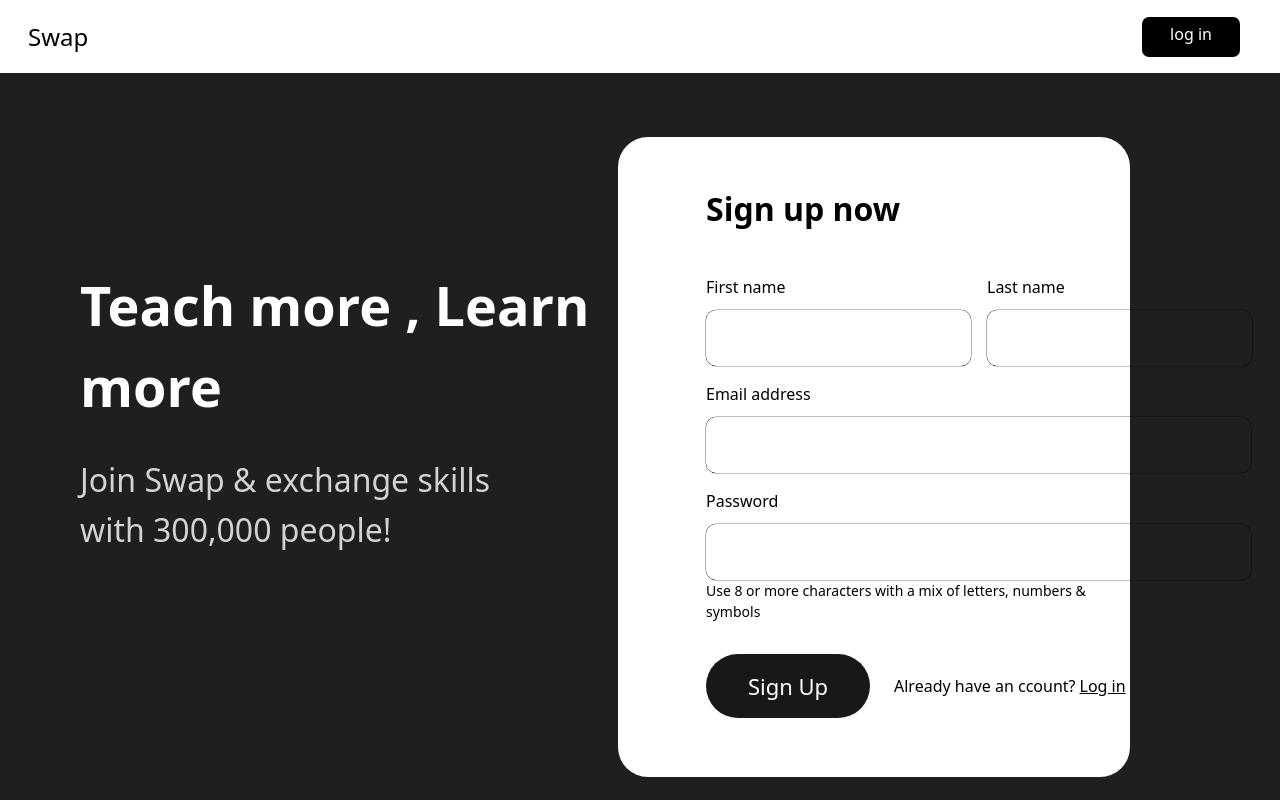
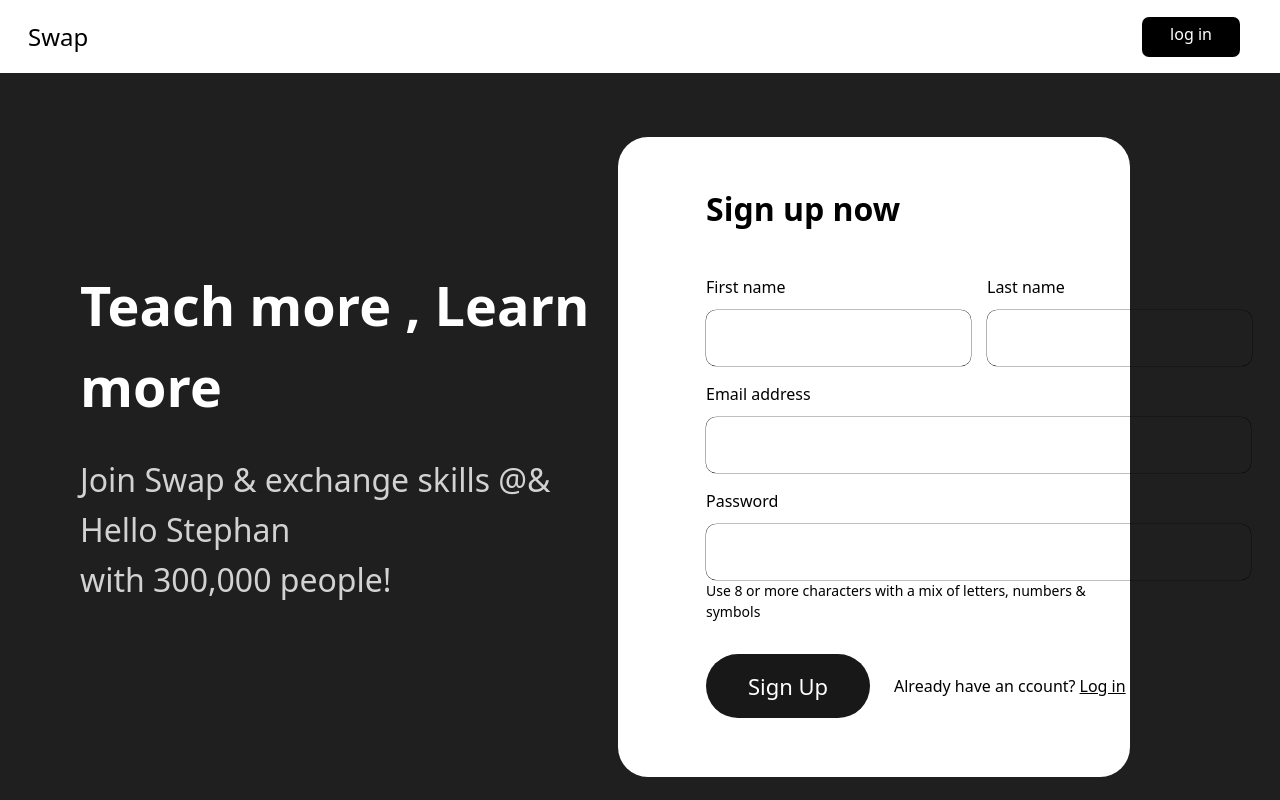
Before and after one commit to Stepreneur/Swap, a website: page src/index.html in a window 1280 px wide. Drawn offline with Linux system fonts and the light colour scheme.

Commit message:
commit changes in Swap submodule

```diff
--- a/src/index.html
+++ b/src/index.html
@@ -15,7 +15,7 @@
         <div class="mt-[265px] flex flex-col gap-[28px]">
             <div class="text-[54px] text-white font-bold">Teach more , Learn more</div>
             <div>
-                <div class="text-white opacity-80 text-[32px]  text-lg">Join Swap & exchange skills</div>
+                <div class="text-white opacity-80 text-[32px]  text-lg">Join Swap & exchange skills @& Hello Stephan</div>
                 <div class="text-white opacity-80 text-[32px]  text-lg">with 300,000 people!</div>
             </div>
         </div>
```
